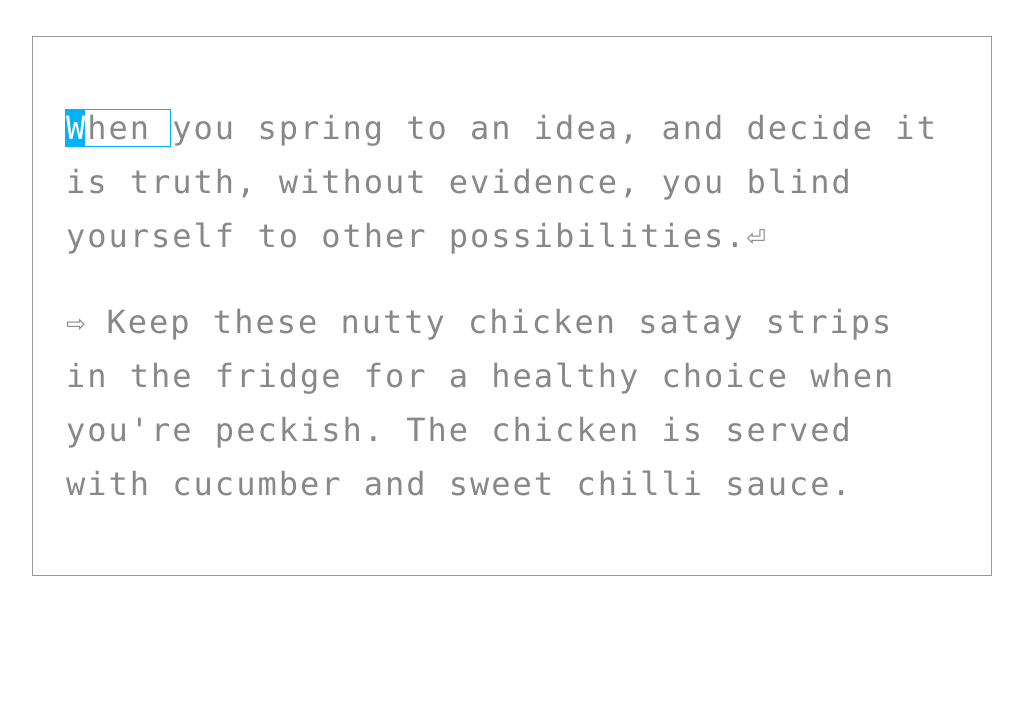
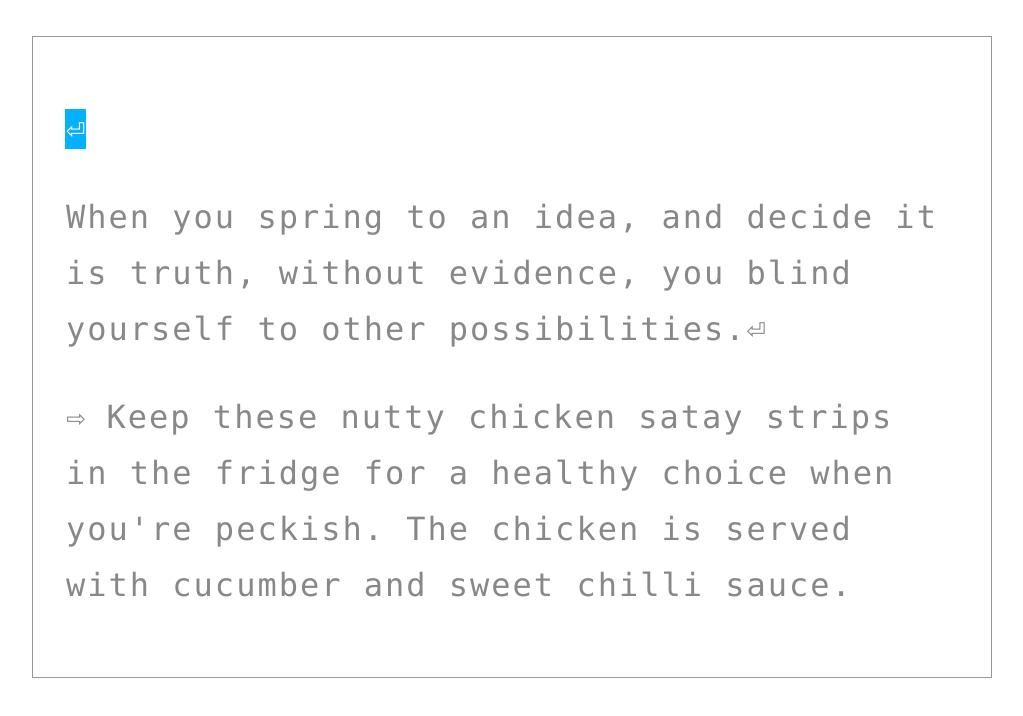
Before and after one commit to dlevs/typey, a React (Create React App) app: page / in a window 1280 px wide. Shown: the top 716 px of the page, without its empty margins (128-1151 px from the left). Built offline with nearby package versions, Linux system fonts and the light colour scheme; no server answers.

Commit message:
Tidy and fix special character line-height

```diff
--- a/src/App.tsx
+++ b/src/App.tsx
@@ -1,35 +1,14 @@
 /** @jsx jsx */
 import { jsx } from '@emotion/core'
-import styled from '@emotion/styled'
-import { StrictMode, useState, useRef } from 'react'
+import { StrictMode, useState } from 'react'
 import StylesGlobal from './components/StylesGlobal'
+import TypingText from './components/TypingText'
 import TypingStatsDisplay from './components/TypingStatsDisplay'
-import TypingTextInput from './components/TypingTextInput'
-import TypingTextDisplay from './components/TypingTextDisplay'
-
-// TODO: Move me
-const TypingTextWrapper = styled.div`
-  opacity: 0.7;
-  transition: opacity 0.3s;
-  font-size: 2rem;
-  color: #888;
-  max-width: 60rem;
-  padding: 2rem;
-  font-family: menlo, monospace;
-  margin: 0 auto;
-  border: 1px solid #999;
-
-  :hover,
-  :focus-within {
-    opacity: 1;
-  }
-`
 
 const App = () => {
   // const chars = useKeysPressed(window, playKeypressSound)
   const [value, setValue] = useState('')
-  const targetValue = 'When you spring to an idea, and decide it is truth, without evidence, you blind yourself to other possibilities.\n\tKeep these nutty chicken satay strips in the fridge for a healthy choice when you\'re peckish. The chicken is served with cucumber and sweet chilli sauce.'
-  const inputRef = useRef(null as null | HTMLTextAreaElement)
+  const targetValue = '\nWhen you spring to an idea, and decide it is truth, without evidence, you blind yourself to other possibilities.\n\tKeep these nutty chicken satay strips in the fridge for a healthy choice when you\'re peckish. The chicken is served with cucumber and sweet chilli sauce.'
 
   return (
     <StrictMode>
@@ -39,25 +18,11 @@ const App = () => {
         chars={[...value].map(char => ({ char, timeStamp: 0 }))}
         targetValue={targetValue}
       />
-      <TypingTextWrapper onClick={() => {
-        if (inputRef.current) {
-          inputRef.current.focus()
-        }
-      }}>
-        <TypingTextInput
-          value={value}
-          ref={inputRef}
-          onValueChange={value => {
-            setValue(
-              value.substring(0, targetValue.length)
-            )
-          }}
-        />
-        <TypingTextDisplay
-          value={value}
-          targetValue={targetValue}
-        />
-      </TypingTextWrapper>
+      <TypingText
+        value={value}
+        onValueChange={setValue}
+        targetValue={targetValue}
+      />
     </StrictMode>
   );
 }
--- /dev/null
+++ b/src/components/TypingText.tsx
@@ -0,0 +1,42 @@
+/** @jsx jsx */
+import { jsx } from '@emotion/core'
+import { useRef } from 'react'
+import TypingTextInput from './TypingTextInput'
+import TypingTextDisplay from './TypingTextDisplay'
+import TypingTextWrapper from './TypingTextWrapper'
+
+const TypingText = ({
+  targetValue,
+  value,
+  onValueChange
+}: {
+  targetValue: string
+  value: string
+  onValueChange: (value: string) => void
+}) => {
+  const inputRef = useRef(null as null | HTMLTextAreaElement)
+
+  return (
+    <TypingTextWrapper onClick={() => {
+      if (inputRef.current) {
+        inputRef.current.focus()
+      }
+    }}>
+      <TypingTextInput
+        value={value}
+        ref={inputRef}
+        onValueChange={value => {
+          onValueChange(
+            value.substring(0, targetValue.length)
+          )
+        }}
+      />
+      <TypingTextDisplay
+        value={value}
+        targetValue={targetValue}
+      />
+    </TypingTextWrapper>
+  )
+}
+
+export default TypingText
--- a/src/components/TypingTextDisplay.tsx
+++ b/src/components/TypingTextDisplay.tsx
@@ -28,8 +28,6 @@ const Word = memo(styled.span<{
       right: 0;
       z-index: 1;
       pointer-events: none;
-      /* TODO: transaition works with shorthand here? */
-      transition: border-color 0.2s;
       border: 1px solid ${cursor
         ? error
           ? '#f54542'
@@ -46,8 +44,15 @@ const Character = memo(styled.span<{
   success: boolean
 }>(
   ({ cursor, error, success }) => css`
+    display: inline-block;
     margin: 0 1px;
-    transition: background 0.2s;
+
+    /* Explicitly set line-height and height to be the same.
+       This prevents visual glitches with unicode characters like ⏎ and ⇨,
+       which may fall back to a different font with larger line-height.
+    */
+    height: 2.5rem;
+    line-height: 2.5rem;
 
     ${cursor && css`
       color: #fff;
--- /dev/null
+++ b/src/components/TypingTextWrapper.tsx
@@ -0,0 +1,21 @@
+import styled from '@emotion/styled';
+
+const TypingTextWrapper = styled.div`
+  opacity: 0.7;
+  transition: opacity 0.3s;
+  font-size: 2rem;
+  line-height: normal;
+  color: #888;
+  max-width: 60rem;
+  padding: 2rem;
+  font-family: menlo, monospace;
+  margin: 0 auto;
+  border: 1px solid #999;
+
+  :hover,
+  :focus-within {
+    opacity: 1;
+  }
+`;
+
+export default TypingTextWrapper
```
